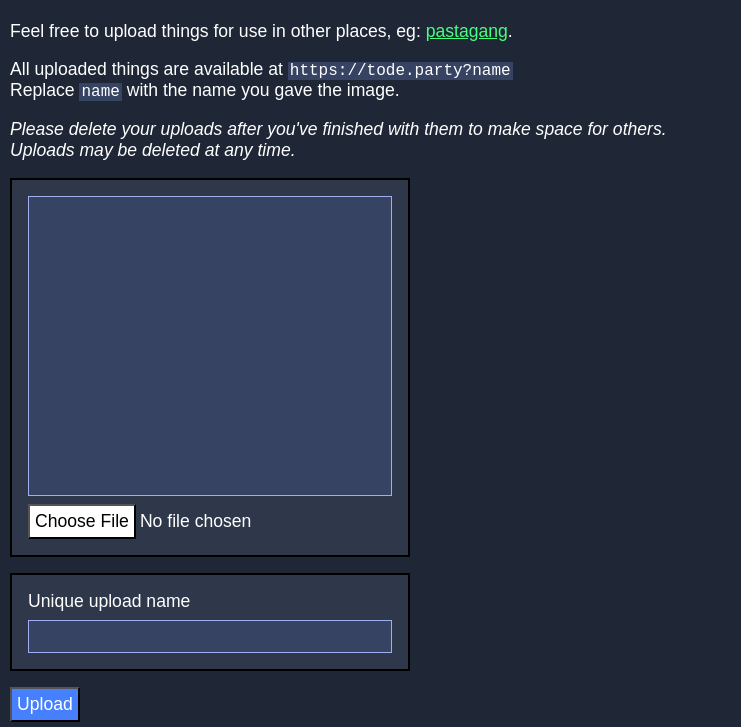
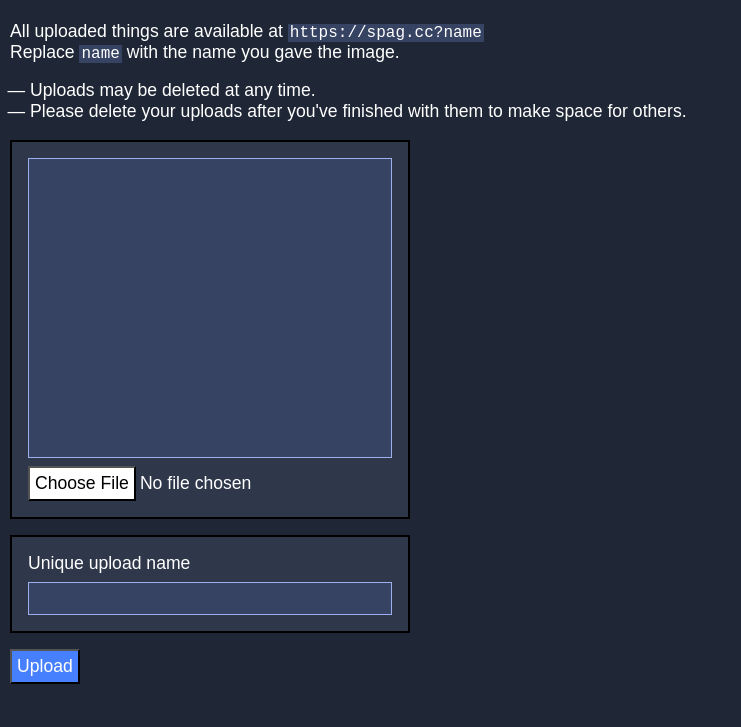
Before and after one commit to pastagang/spag, a plain HTML site: page index.html in a window 1280 px wide. Shown: the part 73-800 px from the top of the page, without its empty margins (0-741 px from the left). Drawn offline with Linux system fonts and the light colour scheme; no server answers.

Commit message:
update instructions

```diff
--- a/index.html
+++ b/index.html
@@ -5,23 +5,19 @@
   <h1>Upload</h1>
 
   <p>
-    Feel free to upload things for use in other places, eg:
-    <a href="https://pastagang.cc" target="_blank">pastagang</a>.
-  </p>
-  <p>
     All uploaded things are available at
-    <code>https://tode.party?name</code><br />
+    <code>https://spag.cc?name</code><br />
 
     Replace <code>name</code> with the name you gave the image.
   </p>
 
-  <p>
-    <em>
+  <ul>
+    <li>Uploads may be deleted at any time.</li>
+    <li>
       Please delete your uploads after you've finished with them to make space
-      for others.<br />
-      Uploads may be deleted at any time.
-    </em>
-  </p>
+      for others.
+    </li>
+  </ul>
 </header>
 
 <style>
```
